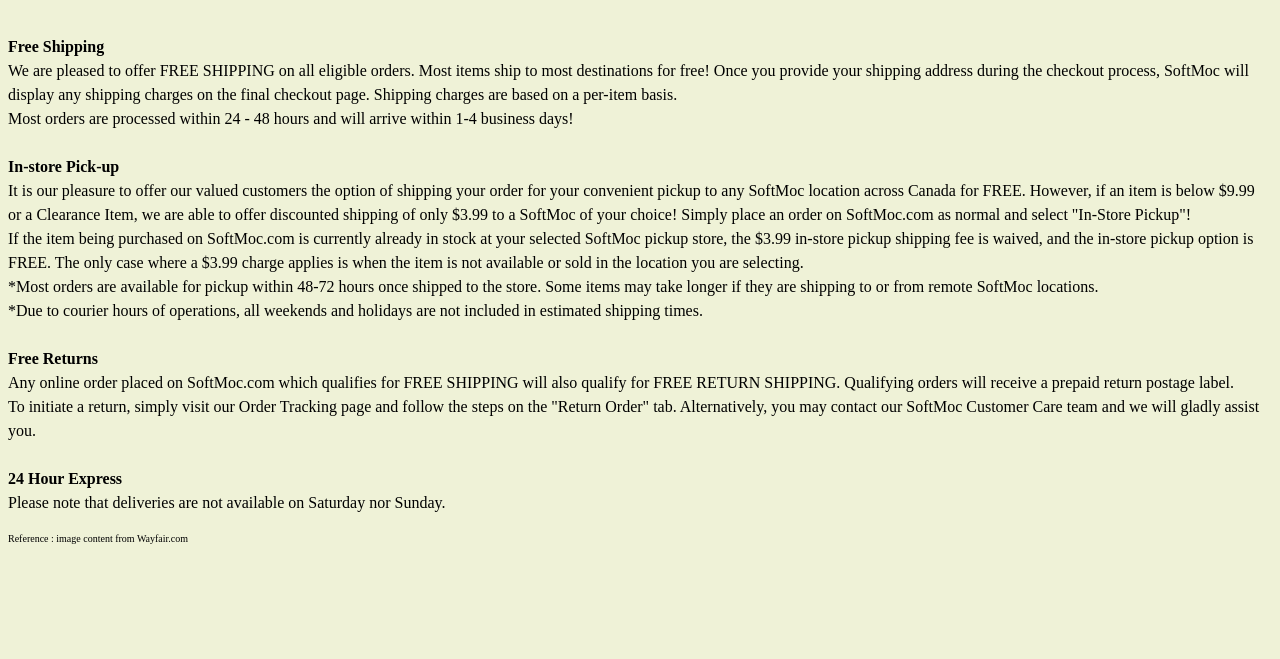
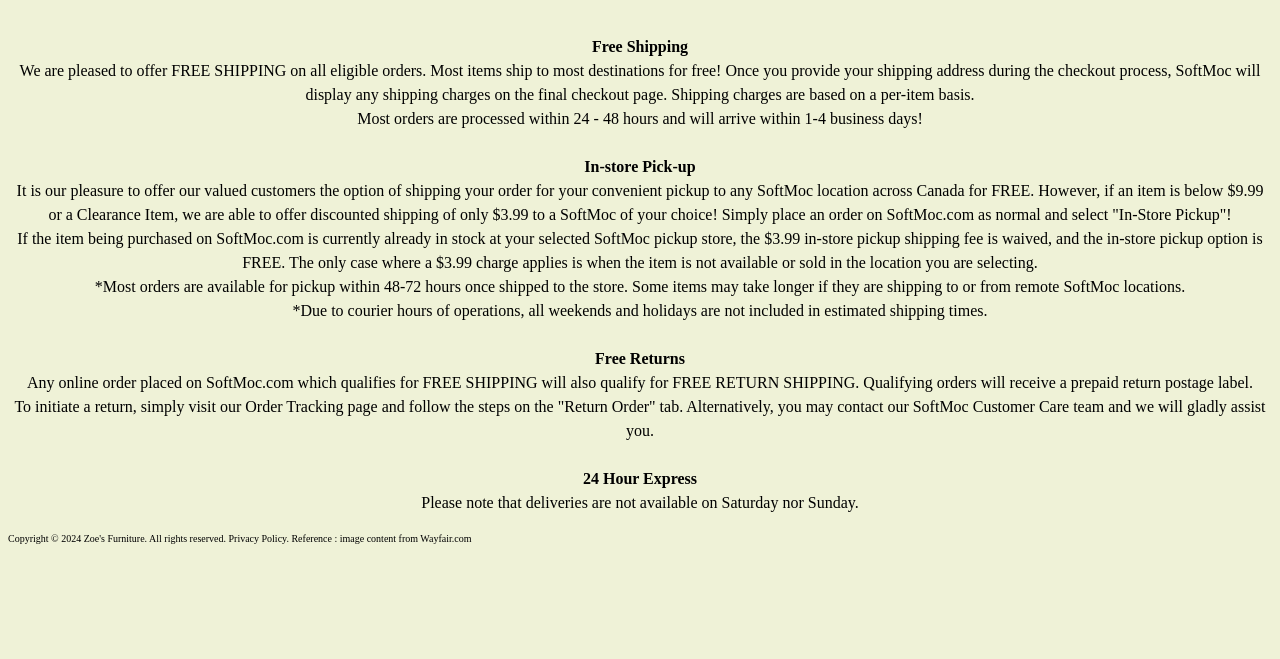
Before and after one commit to zoeng6/COMP1002_WebsiteProject, a plain HTML site: page shipment.html in a window 1280 px wide. Shown: the part 141-800 px from the top of the page. Drawn offline with Linux system fonts and the light colour scheme.

Commit message:
Update shipment.html

```diff
--- a/shipment.html
+++ b/shipment.html
@@ -14,7 +14,7 @@
   </div>
   </nav>
 
-  <main>
+  <main style="text-align: center;">
     <H1> <Strong> Shipping Information </Strong> </H1>
     <p>
       <br> <Strong> Free Shipping</Strong>
@@ -43,7 +43,7 @@
 
   <footer>
     <p>
-      Reference : image content from Wayfair.com
+      Copyright © 2024 Zoe's Furniture. All rights reserved. Privacy Policy. Reference : image content  from Wayfair.com
     </p>
   </footer>
 
```
